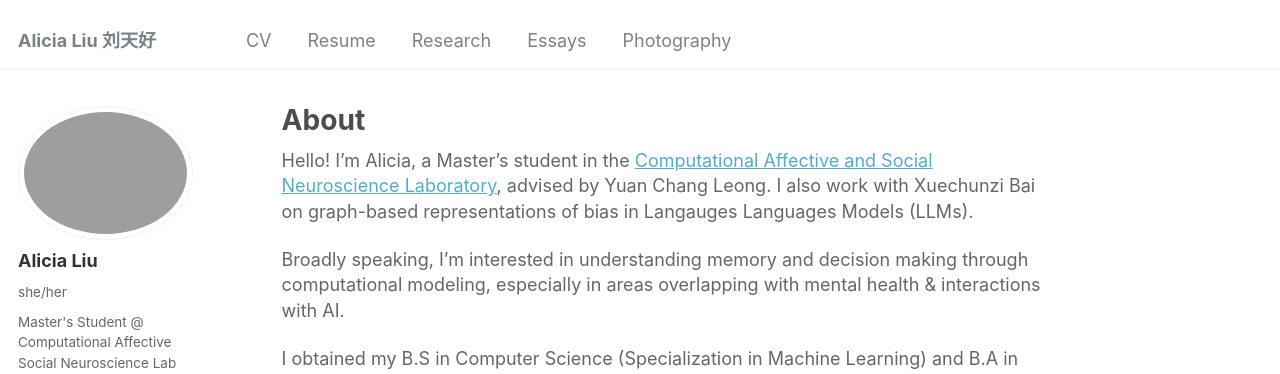
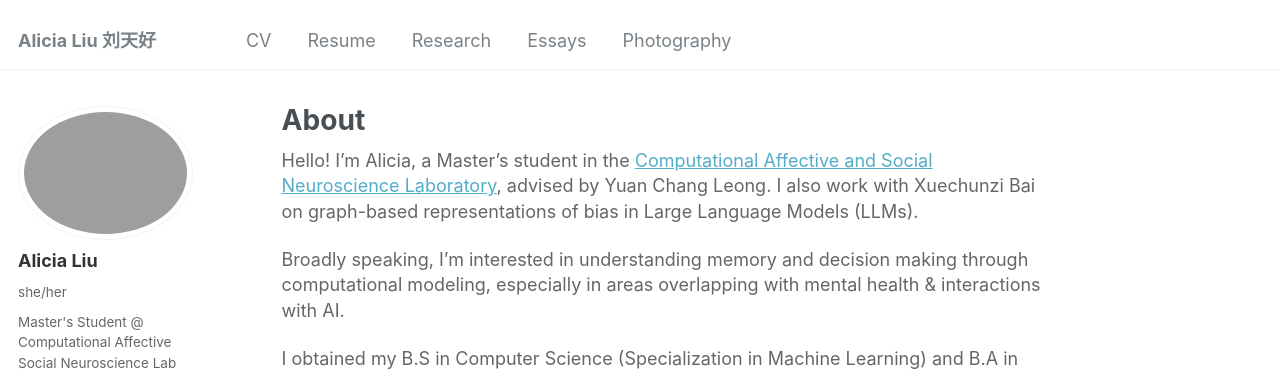
Before and after one commit to 20-alicial/20-alicial.github.io, a Jekyll site: the page built from _pages/about.md, in a window 1280 px wide. Shown: the top 374 px of the page. Built offline with Jekyll 4.4.1, drawn with Linux system fonts in a browser that asks for light colours; some web fonts are replaced.

Commit message:
Update about.md

```diff
--- a/_pages/about.md
+++ b/_pages/about.md
@@ -6,7 +6,7 @@ redirect_from:
   - /about/
   - /about.html
 ---
-Hello! I'm Alicia, a Master's student in the [Computational Affective and Social Neuroscience Laboratory](https://mcnlab.uchicago.edu/), advised by Yuan Chang Leong. I also work with Xuechunzi Bai on graph-based representations of bias in Langauges Languages Models (LLMs).
+Hello! I'm Alicia, a Master's student in the [Computational Affective and Social Neuroscience Laboratory](https://mcnlab.uchicago.edu/), advised by Yuan Chang Leong. I also work with Xuechunzi Bai on graph-based representations of bias in Large Language Models (LLMs).
 
 Broadly speaking, I'm interested in understanding memory and decision making through computational modeling, especially in areas overlapping with mental health & interactions with AI.
 
```
